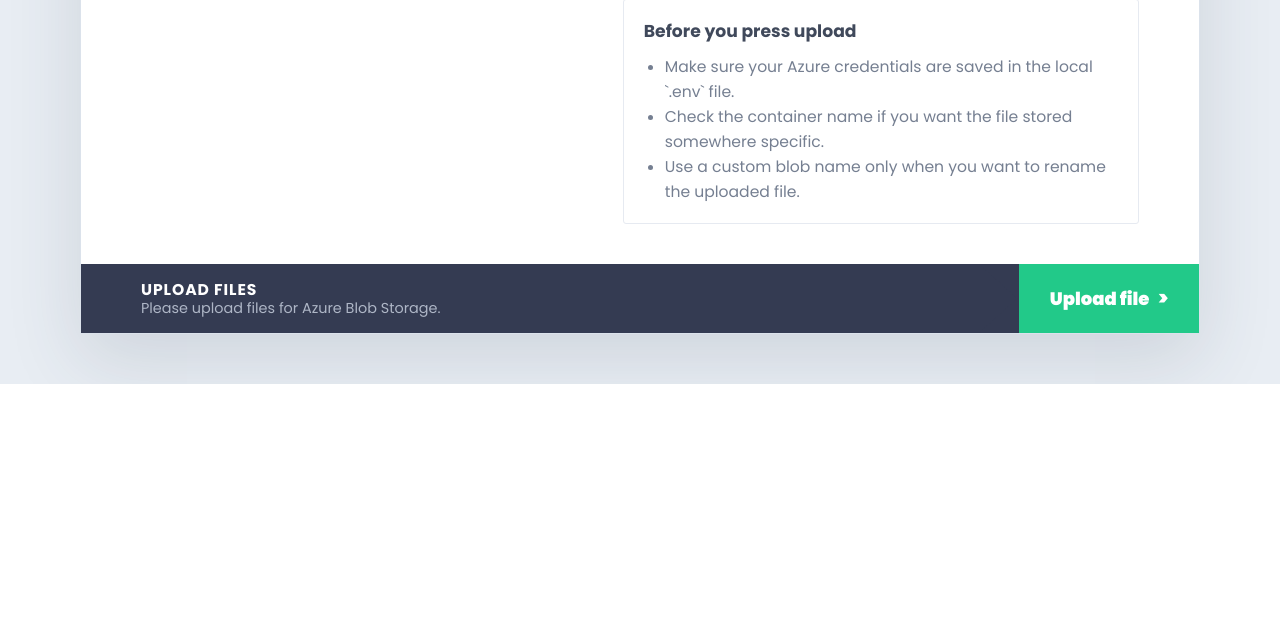
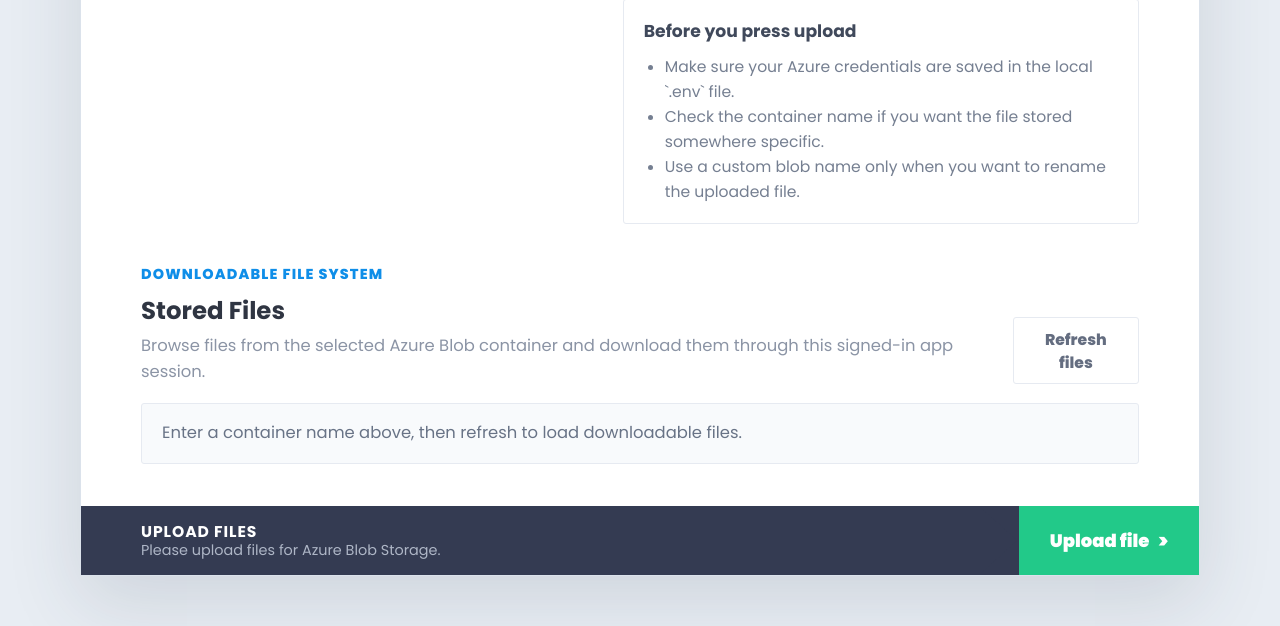
Before and after one commit to UtsavAryal/Azure-file-upload, a Flask app: page / in a window 1280 px wide. Shown: the part 1218-1844 px from the top of the page. Before the commit the page ends 1602 px from the top, so only its background shows below. Run offline with Flask 3, Linux system fonts and the light colour scheme; the visitor is signed in with stand-in values (Sample User, id 1); data comes from the database, SQL or seed files in the repository.

Commit message:
Add downloadable blob file browser

```diff
--- a/server.py
+++ b/server.py
@@ -6,7 +6,7 @@ from datetime import datetime, timedelta, timezone
 from functools import wraps
 from io import BytesIO
 from typing import Optional
-from urllib.parse import urlparse
+from urllib.parse import quote, urlparse
 
 from azure.core.exceptions import AzureError
 from azure.storage.blob import (
@@ -22,7 +22,7 @@ from auth_utils import (
     init_user_store,
 )
 from env_utils import load_local_env
-from flask import Flask, jsonify, redirect, render_template, request, session, url_for
+from flask import Flask, Response, jsonify, redirect, render_template, request, session, url_for
 
 
 load_local_env()
@@ -51,7 +51,7 @@ def login_required(view):
         if user_id and get_user_by_id(user_id):
             return view(*args, **kwargs)
 
-        if request.path.startswith(("/upload", "/progress")):
+        if request.path.startswith(("/upload", "/progress", "/files")):
             return jsonify({"ok": False, "error": "Please log in again."}), 401
 
         return redirect(url_for("login", next=request.full_path.rstrip("?")))
@@ -188,6 +188,35 @@ def generate_sas_blob_url(container_name: str, blob_name: str, expiry_hours: int
         base_url = f"https://{account_name}.blob.core.windows.net"
 
     return f"{base_url}/{container_name}/{blob_name}?{sas_token}"
+
+
+def format_blob_download_name(blob_name: str) -> str:
+    file_name = os.path.basename(blob_name.rstrip("/")) or "download"
+    fallback = file_name.replace("\\", "_").replace("/", "_").replace('"', "")
+    encoded_name = quote(file_name)
+    return f"attachment; filename=\"{fallback}\"; filename*=UTF-8''{encoded_name}"
+
+
+def serialize_blob(blob) -> dict:
+    return {
+        "name": blob.name,
+        "size": blob.size or 0,
+        "content_type": blob.content_settings.content_type
+        if blob.content_settings
+        else "application/octet-stream",
+        "last_modified": blob.last_modified.isoformat() if blob.last_modified else None,
+    }
+
+
+def list_container_blobs(container_name: str) -> list[dict]:
+    blob_service_client = build_blob_service_client()
+    container_client = blob_service_client.get_container_client(container_name)
+
+    if not container_client.exists():
+        return []
+
+    blobs = [serialize_blob(blob) for blob in container_client.list_blobs()]
+    return sorted(blobs, key=lambda blob: blob["name"].lower())
 
 
 def upload_file_to_blob(
@@ -411,6 +440,57 @@ def upload_progress(upload_id: str):
     return response
 
 
+@app.get("/files")
+@login_required
+def files():
+    container_name = request.args.get("container_name", "").strip()
+    if not container_name:
+        return jsonify({"ok": False, "error": "Container name is required."}), 400
+
+    try:
+        return jsonify({"ok": True, "files": list_container_blobs(container_name)})
+    except RuntimeError as exc:
+        return jsonify({"ok": False, "error": str(exc)}), 400
+    except AzureError as exc:
+        return jsonify({"ok": False, "error": f"Could not load files: {exc}"}), 500
+
+
+@app.get("/download")
+@login_required
+def download():
+    container_name = request.args.get("container_name", "").strip()
+    blob_name = request.args.get("blob_name", "").strip()
+
+    if not container_name or not blob_name:
+        return jsonify({"ok": False, "error": "Container name and blob name are required."}), 400
+
+    try:
+        blob_service_client = build_blob_service_client()
+        blob_client = blob_service_client.get_blob_client(
+            container=container_name,
+            blob=blob_name,
+        )
+        properties = blob_client.get_blob_properties()
+        stream = blob_client.download_blob()
+    except RuntimeError as exc:
+        return jsonify({"ok": False, "error": str(exc)}), 400
+    except AzureError as exc:
+        return jsonify({"ok": False, "error": f"Download failed: {exc}"}), 500
+
+    headers = {
+        "Content-Disposition": format_blob_download_name(blob_name),
+        "Content-Length": str(properties.size),
+        "Cache-Control": "no-store",
+    }
+    content_type = (
+        properties.content_settings.content_type
+        if properties.content_settings
+        else "application/octet-stream"
+    ) or "application/octet-stream"
+
+    return Response(stream.chunks(), headers=headers, mimetype=content_type)
+
+
 @app.post("/upload")
 @login_required
 def upload():
--- a/static/app.js
+++ b/static/app.js
@@ -1,8 +1,10 @@
 const form = document.getElementById("uploadForm");
 const fileInput = document.getElementById("fileInput");
+const containerNameInput = document.getElementById("containerName");
 const blobNameInput = document.getElementById("blobName");
 const dropzone = document.getElementById("dropzone");
 const submitButton = document.getElementById("submitButton");
+const refreshFilesButton = document.getElementById("refreshFilesButton");
 
 const fileName = document.getElementById("fileName");
 const fileType = document.getElementById("fileType");
@@ -29,6 +31,9 @@ const previewLoaderPercent = document.getElementById("previewLoaderPercent");
 const previewMeter = document.getElementById("previewMeter");
 const previewFill = document.getElementById("previewFill");
 const previewStage = document.getElementById("previewStage");
+const fileSystemStatus = document.getElementById("fileSystemStatus");
+const fileTableWrap = document.getElementById("fileTableWrap");
+const fileTableBody = document.getElementById("fileTableBody");
 
 let activeProgressTimer = null;
 let currentProgressPercent = 0;
@@ -70,6 +75,25 @@ function formatFileSize(size) {
     }
 
     return `${value.toFixed(1)} ${units[index]}`;
+}
+
+function formatDateTime(value) {
+    if (!value) {
+        return "-";
+    }
+
+    const parsed = new Date(value);
+    if (Number.isNaN(parsed.getTime())) {
+        return "-";
+    }
+
+    return parsed.toLocaleString([], {
+        year: "numeric",
+        month: "short",
+        day: "numeric",
+        hour: "2-digit",
+        minute: "2-digit"
+    });
 }
 
 function getFileExtension(fileName) {
@@ -442,6 +466,96 @@ function showResult(kind, message, url) {
     }
 }
 
+function setFileSystemStatus(message, state = "") {
+    fileSystemStatus.classList.remove("is-error");
+    if (state) {
+        fileSystemStatus.classList.add(`is-${state}`);
+    }
+    fileSystemStatus.textContent = message;
+}
+
+function buildDownloadUrl(containerName, blobName) {
+    const params = new URLSearchParams({
+        container_name: containerName,
+        blob_name: blobName
+    });
+    return `/download?${params.toString()}`;
+}
+
+function renderFileSystem(containerName, files) {
+    fileTableBody.replaceChildren();
+
+    if (!files.length) {
+        fileTableWrap.hidden = true;
+        setFileSystemStatus(`No files were found in ${containerName}.`);
+        return;
+    }
+
+    const fragment = document.createDocumentFragment();
+    files.forEach((file) => {
+        const row = document.createElement("tr");
+
+        const nameCell = document.createElement("td");
+        nameCell.textContent = file.name;
+        nameCell.title = file.name;
+
+        const typeCell = document.createElement("td");
+        typeCell.textContent = file.content_type || "application/octet-stream";
+
+        const sizeCell = document.createElement("td");
+        sizeCell.textContent = formatFileSize(Number(file.size) || 0);
+
+        const modifiedCell = document.createElement("td");
+        modifiedCell.textContent = formatDateTime(file.last_modified);
+
+        const actionCell = document.createElement("td");
+        const link = document.createElement("a");
+        link.href = buildDownloadUrl(containerName, file.name);
+        link.textContent = "Download";
+        link.setAttribute("download", "");
+        actionCell.appendChild(link);
+
+        row.append(nameCell, typeCell, sizeCell, modifiedCell, actionCell);
+        fragment.appendChild(row);
+    });
+
+    fileTableBody.appendChild(fragment);
+    fileTableWrap.hidden = false;
+    setFileSystemStatus(`Loaded ${files.length} file${files.length === 1 ? "" : "s"} from ${containerName}.`);
+}
+
+async function loadFileSystem() {
+    const containerName = containerNameInput.value.trim();
+
+    if (!containerName) {
+        fileTableWrap.hidden = true;
+        setFileSystemStatus("Enter a container name above, then refresh to load downloadable files.", "error");
+        return;
+    }
+
+    refreshFilesButton.disabled = true;
+    setFileSystemStatus(`Loading files from ${containerName}...`);
+
+    try {
+        const params = new URLSearchParams({ container_name: containerName });
+        const response = await fetch(`/files?${params.toString()}`, {
+            cache: "no-store"
+        });
+        const payload = await response.json();
+
+        if (!response.ok || !payload.ok) {
+            throw new Error(payload.error || "Could not load files.");
+        }
+
+        renderFileSystem(containerName, payload.files || []);
+    } catch (error) {
+        fileTableWrap.hidden = true;
+        setFileSystemStatus(error.message || "Could not load files.", "error");
+    } finally {
+        refreshFilesButton.disabled = false;
+    }
+}
+
 ["dragenter", "dragover"].forEach((eventName) => {
     dropzone.addEventListener(eventName, (event) => {
         event.preventDefault();
@@ -466,6 +580,11 @@ dropzone.addEventListener("drop", (event) => {
 
 fileInput.addEventListener("change", handleFileSelection);
 blobNameInput.addEventListener("input", updateFileDetails);
+containerNameInput.addEventListener("input", () => {
+    fileTableWrap.hidden = true;
+    setFileSystemStatus("Container changed. Refresh to load downloadable files.");
+});
+refreshFilesButton.addEventListener("click", loadFileSystem);
 
 form.addEventListener("submit", (event) => {
     event.preventDefault();
@@ -538,6 +657,7 @@ form.addEventListener("submit", (event) => {
                 `Uploaded ${payload.file_name} to ${payload.container_name} as ${payload.blob_name}.`,
                 payload.blob_url
             );
+            loadFileSystem();
         }
 
         stopProgressPolling();
@@ -561,3 +681,6 @@ form.addEventListener("submit", (event) => {
 updateFileDetails();
 resetFilePreview();
 resetProgress();
+if (containerNameInput.value.trim()) {
+    loadFileSystem();
+}
--- a/static/styles.css
+++ b/static/styles.css
@@ -158,6 +158,114 @@ button.secondary-button:hover {
     gap: 2.1rem;
     padding: 1.1rem 3rem 2rem;
     background: #ffffff;
+}
+
+.file-system-panel {
+    padding: 0 3rem 2.1rem;
+    background: #ffffff;
+}
+
+.file-system-heading {
+    display: flex;
+    align-items: flex-end;
+    justify-content: space-between;
+    gap: 1rem;
+    margin-bottom: 0.95rem;
+}
+
+.file-system-heading h2 {
+    margin: 0;
+    color: #2f3542;
+    font-size: 1.22rem;
+    line-height: 1.2;
+}
+
+.file-system-heading p {
+    max-width: 44rem;
+    margin: 0.42rem 0 0;
+    color: var(--muted);
+    font-size: 0.82rem;
+    line-height: 1.55;
+}
+
+.file-system-status {
+    border: 1px solid var(--line);
+    border-radius: 3px;
+    padding: 0.85rem 1rem;
+    background: var(--surface);
+    color: #687386;
+    font-size: 0.82rem;
+    line-height: 1.5;
+}
+
+.file-system-status.is-error {
+    border-color: rgba(240, 90, 99, 0.28);
+    background: rgba(240, 90, 99, 0.1);
+    color: #cb3e4a;
+}
+
+.file-table-wrap {
+    margin-top: 0.9rem;
+    overflow-x: auto;
+    border: 1px solid var(--line);
+    border-radius: 3px;
+    background: #ffffff;
+}
+
+.file-table {
+    width: 100%;
+    min-width: 760px;
+    border-collapse: collapse;
+}
+
+.file-table th,
+.file-table td {
+    padding: 0.78rem 0.9rem;
+    border-bottom: 1px solid var(--line);
+    color: #4b5568;
+    font-size: 0.78rem;
+    text-align: left;
+    vertical-align: middle;
+}
+
+.file-table th {
+    background: var(--surface);
+    color: #515a6b;
+    font-size: 0.68rem;
+    font-weight: 900;
+    letter-spacing: 0.08em;
+    text-transform: uppercase;
+}
+
+.file-table tr:last-child td {
+    border-bottom: 0;
+}
+
+.file-table td:first-child {
+    max-width: 24rem;
+    overflow: hidden;
+    color: #343b4c;
+    font-weight: 800;
+    text-overflow: ellipsis;
+    white-space: nowrap;
+}
+
+.file-table a {
+    display: inline-flex;
+    align-items: center;
+    justify-content: center;
+    min-height: 2rem;
+    border-radius: 3px;
+    padding: 0 0.72rem;
+    background: var(--accent-soft);
+    color: #0b76c1;
+    font-size: 0.76rem;
+    font-weight: 900;
+    text-decoration: none;
+}
+
+.file-table a:hover {
+    background: #d9efff;
 }
 
 .panel {
@@ -789,12 +897,18 @@ input[type="password"]:focus {
     }
 
     .hero,
-    .content-grid {
+    .content-grid,
+    .file-system-panel {
         padding-inline: 1.25rem;
     }
 
     .field-row {
         grid-template-columns: 1fr;
+    }
+
+    .file-system-heading {
+        align-items: stretch;
+        flex-direction: column;
     }
 }
 
--- a/templates/index.html
+++ b/templates/index.html
@@ -178,6 +178,36 @@
             </section>
         </main>
 
+        <section class="file-system-panel" aria-labelledby="fileSystemTitle">
+            <div class="file-system-heading">
+                <div>
+                    <span class="eyebrow">Downloadable file system</span>
+                    <h2 id="fileSystemTitle">Stored Files</h2>
+                    <p>Browse files from the selected Azure Blob container and download them through this signed-in app session.</p>
+                </div>
+                <button type="button" class="secondary-button" id="refreshFilesButton">Refresh files</button>
+            </div>
+
+            <div class="file-system-status" id="fileSystemStatus" aria-live="polite">
+                Enter a container name above, then refresh to load downloadable files.
+            </div>
+
+            <div class="file-table-wrap" id="fileTableWrap" hidden>
+                <table class="file-table">
+                    <thead>
+                        <tr>
+                            <th scope="col">Blob name</th>
+                            <th scope="col">Type</th>
+                            <th scope="col">Size</th>
+                            <th scope="col">Modified</th>
+                            <th scope="col">Action</th>
+                        </tr>
+                    </thead>
+                    <tbody id="fileTableBody"></tbody>
+                </table>
+            </div>
+        </section>
+
         <footer class="form-footer">
             <div class="microcopy">
                 <strong>Upload files</strong>
--- a/templates/login.html
+++ b/templates/login.html
@@ -13,7 +13,7 @@
     <main class="auth-shell">
         <section class="auth-panel">
             <span class="eyebrow">Gmail account access</span>
-            <h1>{% if mode == 'signup' %}Create your account{% else %}Sign in to continue{% endif %}</h1>
+            <h1>{% if mode == 'signup' %}Create your account{% else %}Welcome to Azure Blob Storage File Uploader{% endif %}</h1>
             <p>
                 {% if mode == 'signup' %}
                     Use a Gmail address to create your uploader account.
```
